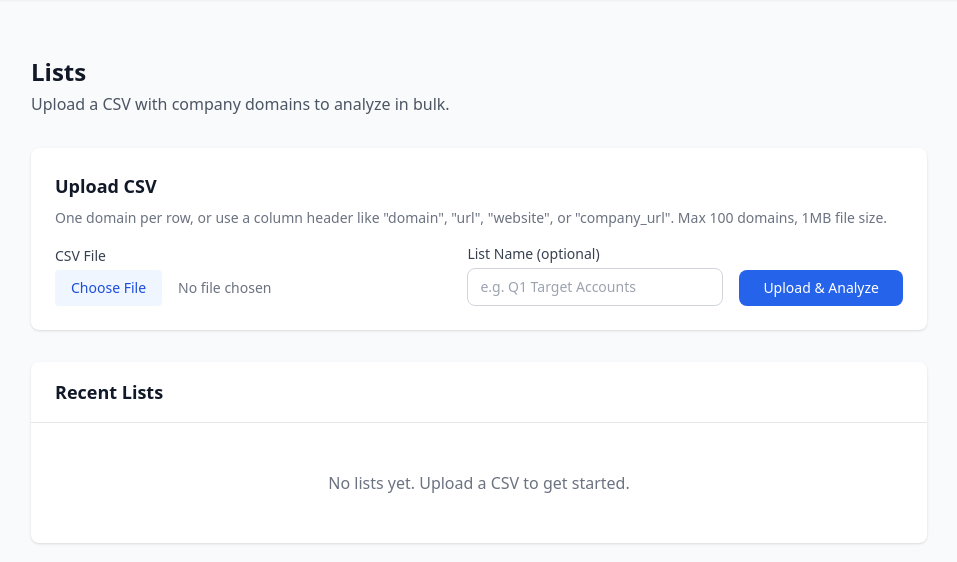
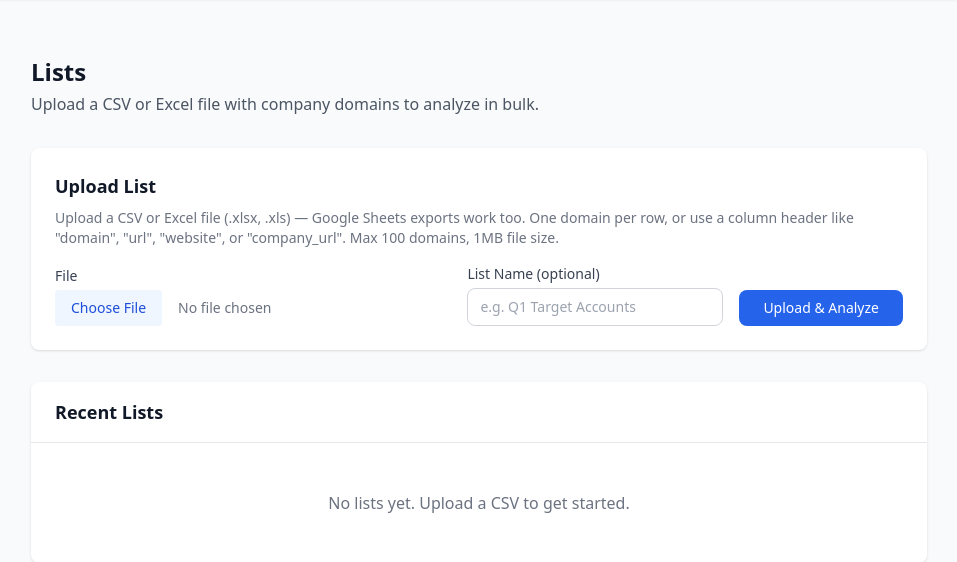
Before and after one commit to KeatonForrest/auggie, a FastAPI app: template templates/lists.html in a window 1280 px wide. Shown: the part 81-643 px from the top of the page, without its empty margins (161-1118 px from the left). Run offline with FastAPI, Linux system fonts and the light colour scheme; the template is opened without the code that fills it, so the values that code supplies are empty; parts of the project's set-up code (start-up, migrations or seed data) failed here and were passed over; some libraries are stand-ins or nearby versions.

Commit message:
Add Excel/Google Sheets upload support for lists
Accept .xlsx and .xls files in addition to .csv, parsing them
server-side with openpyxl. This covers Google Sheets exports natively.

Co-Authored-By: Claude Opus 4.5 <noreply@anthropic.com>

```diff
--- a/requirements.txt
+++ b/requirements.txt
@@ -68,3 +68,6 @@ pgvector>=0.2.0
 
 # TTL caching for auth lookups
 cachetools>=5.3.0
+
+# Excel file parsing
+openpyxl>=3.1.0
--- a/templates/lists.html
+++ b/templates/lists.html
@@ -7,19 +7,19 @@
     <div class="flex justify-between items-center mb-8">
         <div>
             <h1 class="text-2xl font-bold text-gray-900">Lists</h1>
-            <p class="text-gray-600 mt-1">Upload a CSV with company domains to analyze in bulk.</p>
+            <p class="text-gray-600 mt-1">Upload a CSV or Excel file with company domains to analyze in bulk.</p>
         </div>
     </div>
 
     <!-- Upload Form -->
     <div class="bg-white shadow rounded-lg p-6 mb-8">
-        <h2 class="text-lg font-semibold text-gray-900 mb-2">Upload CSV</h2>
-        <p class="text-sm text-gray-500 mb-4">One domain per row, or use a column header like "domain", "url", "website", or "company_url". Max 100 domains, 1MB file size.</p>
+        <h2 class="text-lg font-semibold text-gray-900 mb-2">Upload List</h2>
+        <p class="text-sm text-gray-500 mb-4">Upload a CSV or Excel file (.xlsx, .xls) — Google Sheets exports work too. One domain per row, or use a column header like "domain", "url", "website", or "company_url". Max 100 domains, 1MB file size.</p>
         <form action="/lists/upload" method="post" enctype="multipart/form-data" class="space-y-4">
             <div class="flex flex-col sm:flex-row gap-4 sm:items-end">
                 <div class="flex-1">
-                    <label class="block text-sm font-medium text-gray-700 mb-1">CSV File</label>
-                    <input type="file" name="file" accept=".csv" required
+                    <label class="block text-sm font-medium text-gray-700 mb-1">File</label>
+                    <input type="file" name="file" accept=".csv,.xlsx,.xls" required
                         class="block w-full text-sm text-gray-500 file:mr-4 file:py-2 file:px-4 file:rounded file:border-0 file:text-sm file:font-medium file:bg-blue-50 file:text-blue-700 hover:file:bg-blue-100">
                 </div>
                 <div class="sm:w-64">
```
Also changed, not shown: routes/lists.py (+17 -7 lines).
